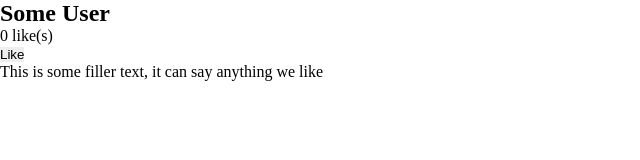
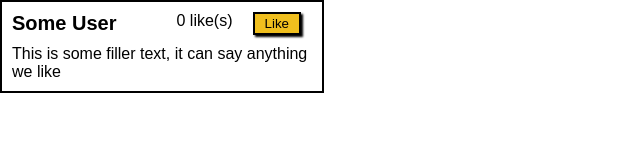
Before and after one commit to robert-godlewski/likes, a plain HTML site: page index.html in a window 1280 px wide. Shown: the whole page, without its empty margins (0-640 px from the left). Drawn offline with Linux system fonts and the light colour scheme.

Commit message:
Added in CSS Part 1.

```diff
--- /dev/null
+++ b/css/stylesheet.css
@@ -0,0 +1,37 @@
+* {
+    outline: 0;
+    padding: 0;
+    margin: 0;
+    border: 0;
+    font-family: sans-serif;
+}
+
+button {
+    padding-left: 10px;
+    padding-top: 2px;
+    padding-bottom: 2px;
+    padding-right: 10px;
+    border: solid 2px rgb(0,0,0);
+    box-shadow: 2px 2px 2px rgb(0,0,0);
+    background-color: rgb(240, 191, 30);
+}
+
+h2 {
+    font-size: 20px;
+    padding-right: 60px;
+}
+
+.box {
+    border: solid 2px rgb(0,0,0);
+    width: 300px;
+    padding: 10px;
+}
+
+.box-title {
+    display: inline-flex;
+    padding-bottom: 10px;
+}
+
+.like-count {
+    padding-right: 20px;
+}
--- a/index.html
+++ b/index.html
@@ -5,24 +5,16 @@
         <meta http-equiv="X-UA-Compatible" content="IE=edge">
         <meta name="viewport" content="width=device-width, initial-scale=1.0">
         <title>Likes</title>
-        <!-- For External CSS files
-        <link rel="stylesheet" type="text/css" href="css/stylesheet.css"/>-->
-        <!-- For Internal CSS in HTML -->
+        <link rel="stylesheet" type="text/css" href="css/stylesheet.css"/>
         <style>
             /* Testing CSS natively */
-            * {
-                outline: 0;
-                padding: 0;
-                margin: 0;
-                border: 0;
-            }
         </style>
     </head>
     <body>
-        <div>
-            <div>
+        <div class="box">
+            <div class="box-title">
                 <h2>Some User</h2>
-                <p><span>0</span> like(s)</p>
+                <p class="like-count"><span>0</span> like(s)</p>
                 <button>Like</button>
             </div>
             <p>This is some filler text, it can say anything we like</p>
```
